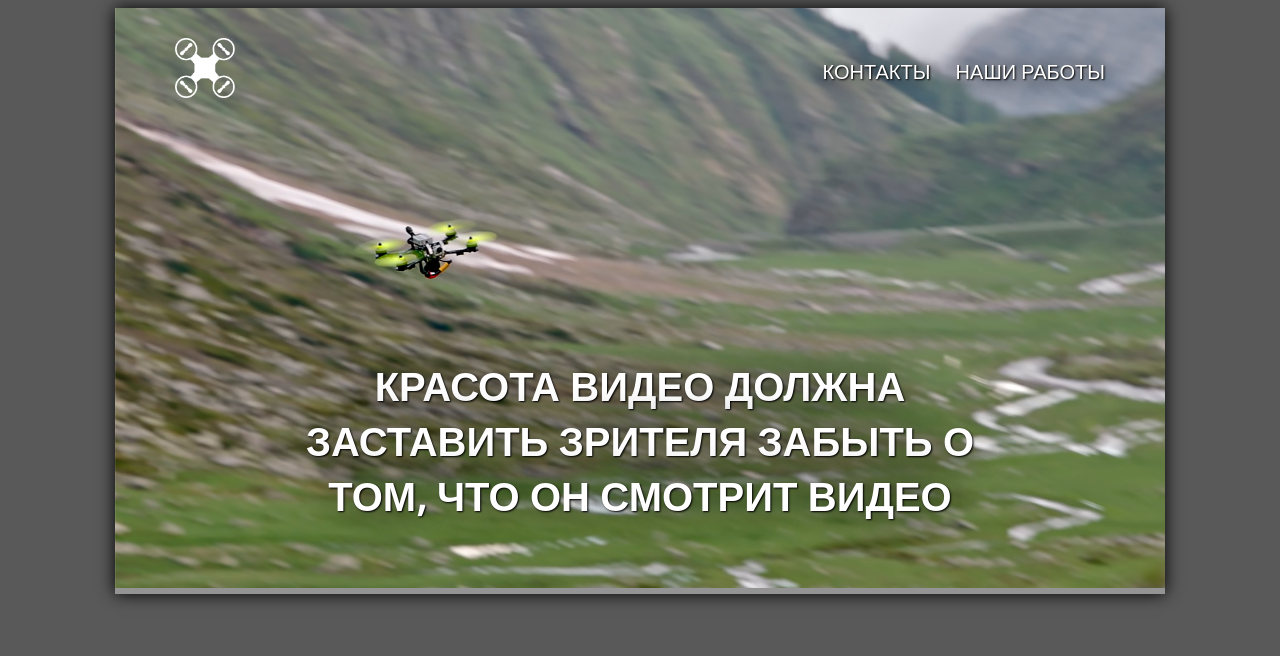
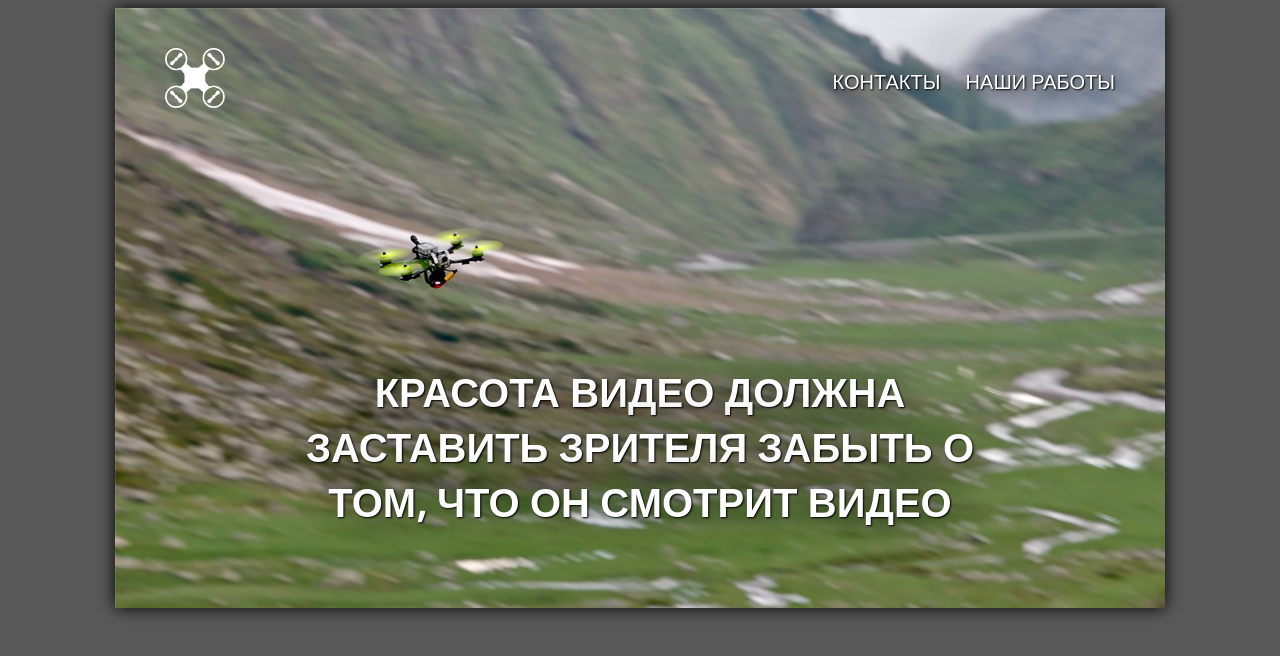
Before and after one commit to aalyautdinov/aalyautdinov.github.io, a PHP site: page / in a window 1280 px wide. Shown: the top 656 px of the page. Run offline with PHP 8.4, Linux system fonts and the light colour scheme.

Commit message:
Исправили баг с картинкой

```diff
--- a/css/style.css
+++ b/css/style.css
@@ -31,10 +31,11 @@ a:active {
   text-decoration: none;
 }
 
-.header{
-  background-color: #949494;
+header{
+  background-image: url(/img/quadro.png);
+  background-size: cover;
   width: 1050px;
-  padding: 0px 0px 0px 0px;
+  height: 600px;
   margin-right: auto;
   margin-left: auto;
   box-shadow: 0 0 16px 0px black;
@@ -59,15 +60,14 @@ a:active {
 
 .nav{
   display: block;
-  position: absolute;
-  margin: 10px;
-  width: 1000px;
+  padding-top: 20px;
+  width: 100%;
 }
 
 .r_menu{
-  display: block;
-  text-align: right;
+  display: inline-block;
   float: right;
+  margin-right: 30px;
   margin-top: 40px;
   text-shadow: 1px 1px 2px black, 0 0 1em black;
 }
@@ -81,10 +81,9 @@ a:active {
 }
 
 .citate{
-  display: inline-block;
-      position: absolute;
+      display: inline-block;
       text-align: center;
-      padding-top: 350px;
+      padding-top: 250px;
       color: white;
       text-shadow: 1px 1px 2px black, 0 0 1em black;
       margin: auto 140px;
--- a/index.html
+++ b/index.html
@@ -6,7 +6,7 @@
     <link rel="stylesheet" type="text/css" href="css/style.css" >
   </head>
   <body>
-    <div class="header">
+    <header>
       <div class="nav">
         <a class="logo" href="#"><img class="img_logo" src="img/logo.png" alt=""></img></a>
         <div class="r_menu">
@@ -15,7 +15,9 @@
         </div>
       </div>
       <h1 class="citate">КРАСОТА ВИДЕО ДОЛЖНА ЗАСТАВИТЬ ЗРИТЕЛЯ ЗАБЫТЬ О ТОМ, ЧТО ОН СМОТРИТ ВИДЕО</h1>
-      <img class="back_img" src="img/quadro.png" alt="">
+    </header>
+    <div class="info">
+
     </div>
   </body>
 </html>
```
Also changed, not shown: img/quadro.png.
